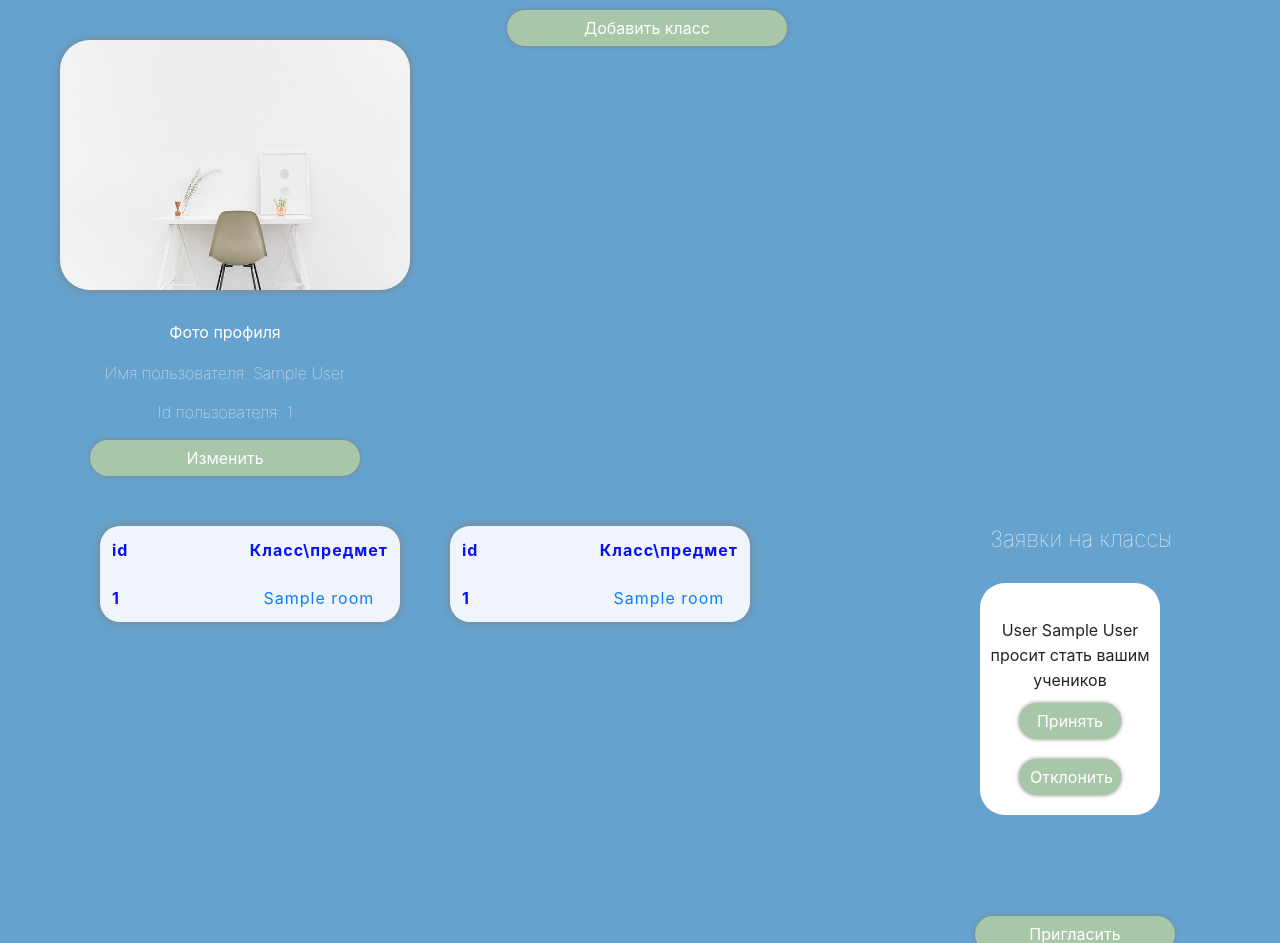
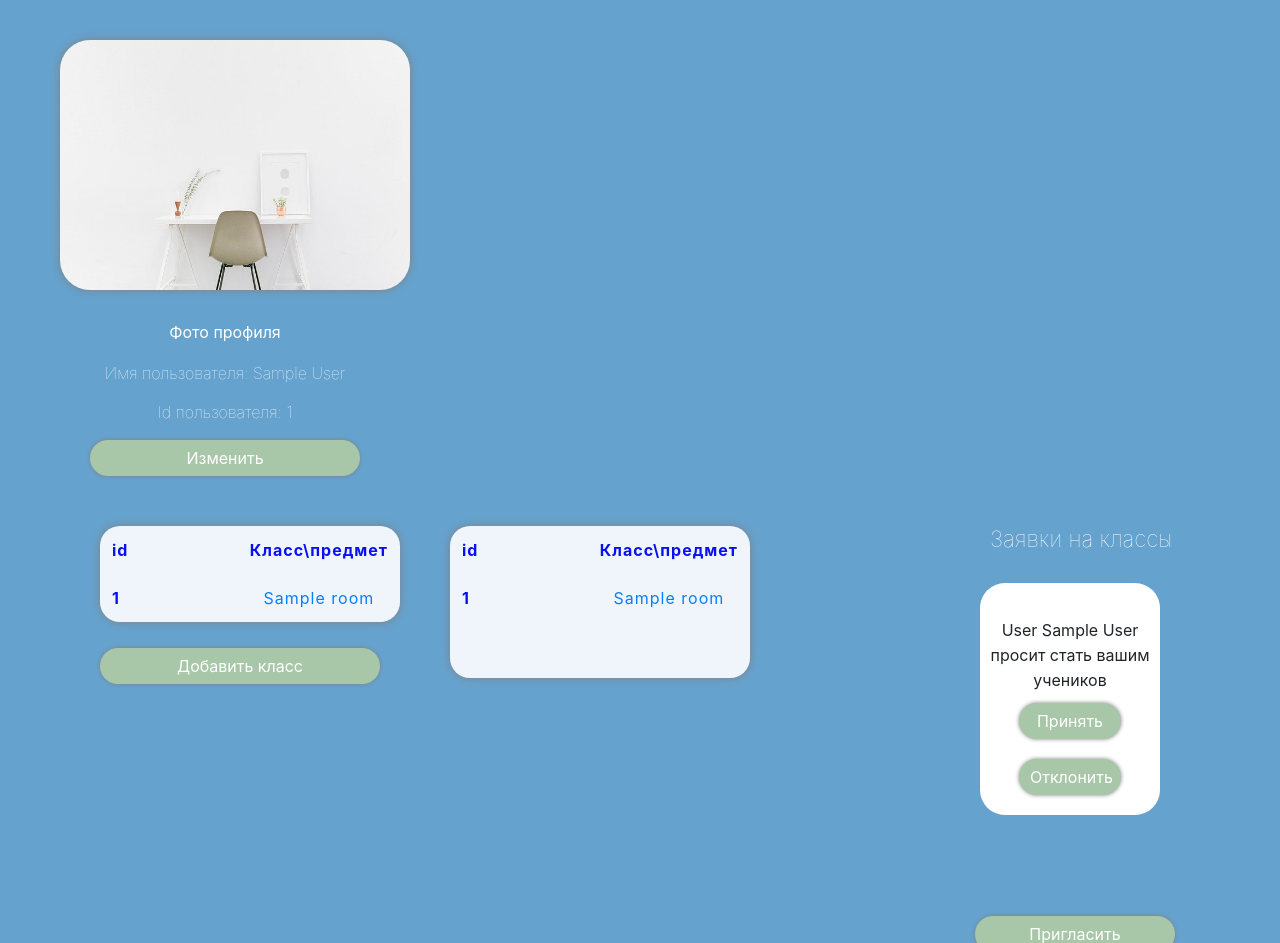
Before and after one commit to TimurTimergalin/EDUde, a Flask app: page /profile in a window 1280 px wide. Shown: the part 160-1103 px from the top of the page. Run offline with Flask 2, Linux system fonts and the light colour scheme; a user stored in the database is signed in; tables that the repository leaves empty hold one stand-in row (values such as "Sample post"); some libraries are stand-ins or nearby versions.

Commit message:
доработка 1/1

```diff
--- a/templates/base_profile.html
+++ b/templates/base_profile.html
@@ -21,6 +21,7 @@
 </div>
 <div class="class">
         <div class="flex_box">
+            <div>
     <table class="table table-borderless tab container" style="
     margin-top: 0px;margin-right: 50px;width: 300px; text-align: left; letter-spacing: 1px; max-height: 400px; overflow: scroll">
        <thead>
@@ -42,6 +43,10 @@
   </tbody>
 
 </table>
+                {% block add_class_to_teacher %}
+
+{% endblock %}
+        </div>
 
             <table class="table table-borderless tab container" style="
     margin-top: 0px;margin-right: 50px;width: 300px; text-align: left; letter-spacing: 1px; max-height: 400px; overflow: scroll">
@@ -68,10 +73,7 @@
         </div>
 
         </div>
-    {% block add_class_to_teacher %}
 
-{% endblock %}
-    </div>
 <div class=' reques'>
     <div class="point">
         <h2 class="li_of_s">Заявки на классы</h2>
--- a/templates/profile_of_teacher.html
+++ b/templates/profile_of_teacher.html
@@ -4,5 +4,5 @@
 <link rel="stylesheet" href="../static/css/profs.css">
     {% endblock %}
 {% block add_class_to_teacher %}
-    <a class="btn btn_add lis form_btns" href="/new_class" style="width: 280px; margin-left: 57px">Добавить класс</a>
+    <a class="btn btn_add lis form_btns" href="/new_class" style="width: 280px; margin-left: 0">Добавить класс</a>
 {% endblock %}
```
